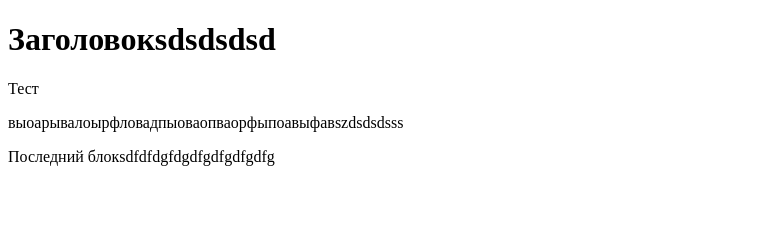
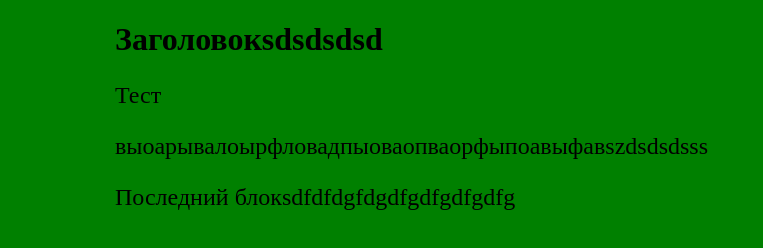
Before and after one commit to shuyskaya/studiare, a plain HTML site: page index.html in a window 1280 px wide. Shown: the whole page, without its empty margins (0-763 px from the left). Drawn offline with Linux system fonts and the light colour scheme.

Commit message:
Изменение названия файла в head

```diff
--- a/index.html
+++ b/index.html
@@ -3,7 +3,7 @@
 <head lang="en">
     <meta charset="UTF-8">
     <title>Изучение Github</title>
-    <link href="style2.css" rel="stylesheet">
+    <link href="style.css" rel="stylesheet">
 </head>
 <body>
 <h1>Заголовокsdsdsdsd</h1>
```
